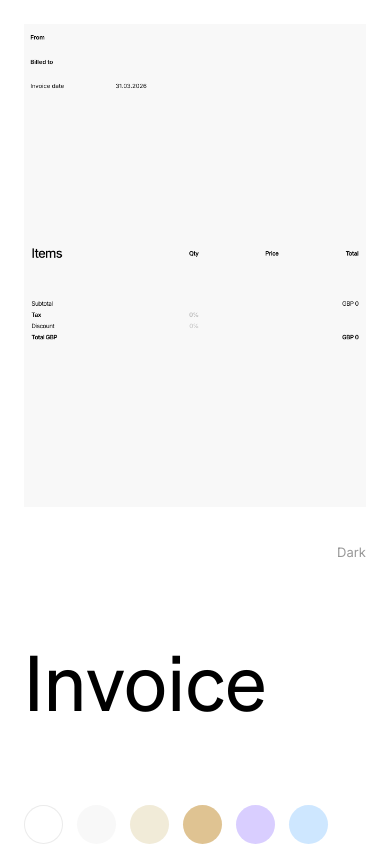
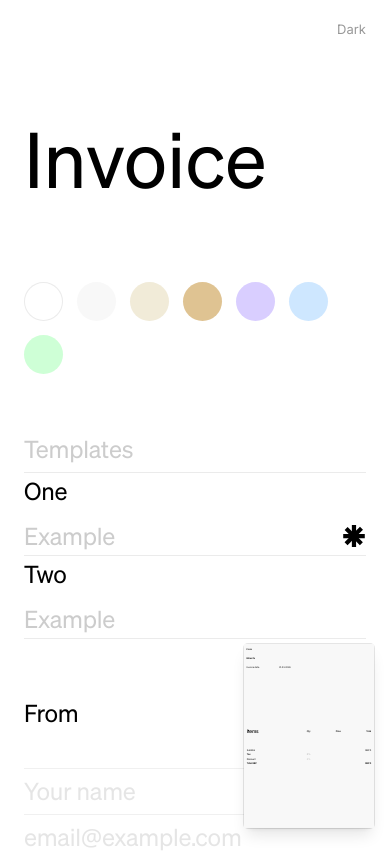
Before and after one commit to andaui/dru.works, a Next.js app in the folder web/: page /tools/invoice in a window 390 px wide. Shown: the top 852 px of the page. Built offline with nearby package versions, Linux system fonts and the light colour scheme.

Commit message:
Responsive design

```diff
--- a/web/components/tools/invoice/InvoiceEditor.tsx
+++ b/web/components/tools/invoice/InvoiceEditor.tsx
@@ -168,7 +168,7 @@ export function InvoiceEditor(p: InvoiceEditorProps) {
   const domesticBank = domesticBankInputForCurrency(p.currency, p.bankDetails, p.setBankDetails)
 
   return (
-    <div className="@container ms-auto flex w-[min(100%,781px)] min-w-0 flex-col gap-[74px]">
+    <div className="@container flex w-[min(100%,781px)] min-w-0 flex-col gap-[74px] max-[1083px]:ms-0 min-[1084px]:ms-auto">
       <p className="self-end font-inter whitespace-nowrap text-[13px] font-normal leading-[19px] text-[#989898]">
         Dark
       </p>
--- a/web/components/tools/invoice/InvoiceTool.tsx
+++ b/web/components/tools/invoice/InvoiceTool.tsx
@@ -33,6 +33,10 @@ function uid() {
 
 const PREVIEW_FLIP_MS = 380
 const PREVIEW_FLIP_EASE = 'cubic-bezier(0.22, 1, 0.36, 1)'
+
+/** Below this width: form is full-width left; preview is a fixed bottom-right thumb. */
+const INVOICE_LAYOUT_WIDE_MIN_PX = 1084
+const NARROW_PREVIEW_THUMB_W_PX = 130
 
 type PreviewFsPhase =
   | 'inline'
@@ -199,6 +203,11 @@ export function InvoiceTool() {
     if (!el) return
 
     const update = () => {
+      if (window.innerWidth < INVOICE_LAYOUT_WIDE_MIN_PX) {
+        setPreviewScale(NARROW_PREVIEW_THUMB_W_PX / INVOICE_PREVIEW_WIDTH_PX)
+        setClipPreview(false)
+        return
+      }
       const w = el.getBoundingClientRect().width
       const available = window.innerHeight - topOffsetPx - bottomBreathingPx
       const sW = w > 0 ? Math.min(1, w / INVOICE_PREVIEW_WIDTH_PX) : 1
@@ -561,12 +570,12 @@ export function InvoiceTool() {
 
   return (
     <div className="min-h-screen bg-white text-black">
-      <div className="mx-auto flex min-w-0 w-full flex-col items-stretch justify-between gap-10 px-6 py-5 lg:flex-row lg:items-start lg:gap-6">
+      <div className="mx-auto flex min-w-0 w-full flex-col items-stretch justify-between gap-10 px-6 py-5 min-[1084px]:flex-row min-[1084px]:items-start min-[1084px]:gap-6">
         <div
           className={
             clipPreview
-              ? 'sticky top-6 z-10 max-h-[calc(100vh-3rem)] w-full max-w-[641px] shrink-0 self-start overflow-x-hidden overflow-y-auto'
-              : 'sticky top-6 z-10 w-full max-w-[641px] shrink-0 self-start overflow-visible'
+              ? 'z-10 w-full max-w-[641px] shrink-0 self-start overflow-x-hidden overflow-y-auto max-[1083px]:fixed max-[1083px]:bottom-4 max-[1083px]:right-4 max-[1083px]:z-50 max-[1083px]:w-[130px] max-[1083px]:max-w-[130px] max-[1083px]:max-h-none max-[1083px]:overflow-visible min-[1084px]:sticky min-[1084px]:top-6 min-[1084px]:max-h-[calc(100vh-3rem)]'
+              : 'z-10 w-full max-w-[641px] shrink-0 self-start overflow-visible max-[1083px]:fixed max-[1083px]:bottom-4 max-[1083px]:right-4 max-[1083px]:z-50 max-[1083px]:w-[130px] max-[1083px]:max-w-[130px] min-[1084px]:sticky min-[1084px]:top-6'
           }
         >
           <div
@@ -587,13 +596,13 @@ export function InvoiceTool() {
                 openPreviewFs()
               }
             }}
-            className={`rounded-sm outline-none focus-visible:ring-2 focus-visible:ring-black/25 focus-visible:ring-offset-2 ${
+            className={`rounded-sm outline-none focus-visible:ring-2 focus-visible:ring-black/25 focus-visible:ring-offset-2 max-[1083px]:shadow-lg max-[1083px]:ring-1 max-[1083px]:ring-black/10 min-[1084px]:shadow-none min-[1084px]:ring-0 ${
               previewFsPhase === 'inline' ? 'cursor-zoom-in' : 'cursor-default'
             }`}
           >
             <div
               ref={previewMeasureRef}
-              className="flex w-full max-w-[641px] shrink-0 flex-col justify-start"
+              className="flex w-full shrink-0 flex-col justify-start max-[1083px]:w-[130px] min-[1084px]:max-w-[641px]"
             >
               {/* Placeholder holds the space while preview is out-of-flow */}
               {previewFsOpen ? (
@@ -663,7 +672,7 @@ export function InvoiceTool() {
           </div>
         </div>
 
-        <div className="min-w-0 w-full flex-1 lg:min-w-0">
+        <div className="min-w-0 w-full flex-1 min-[1084px]:min-w-0 max-[1083px]:pb-52">
         <InvoiceEditor
           fromA={fromA}
           setFromA={setFromA}
```
